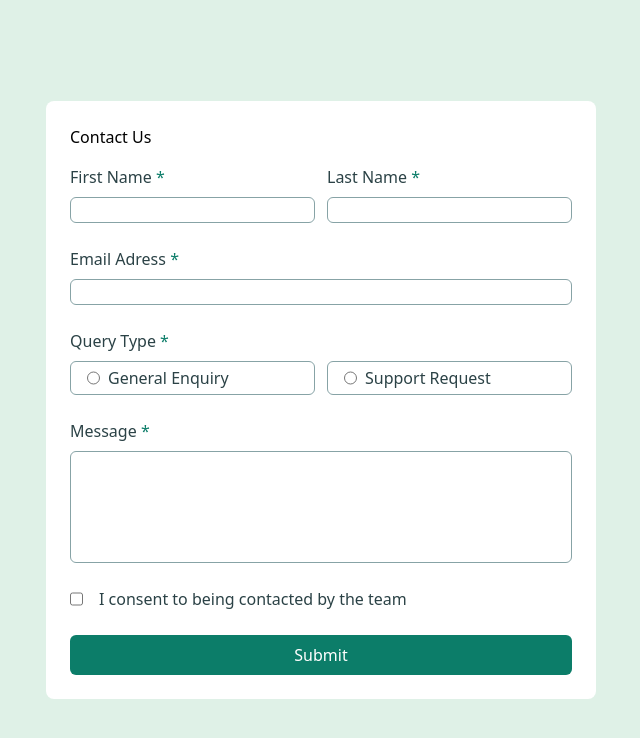
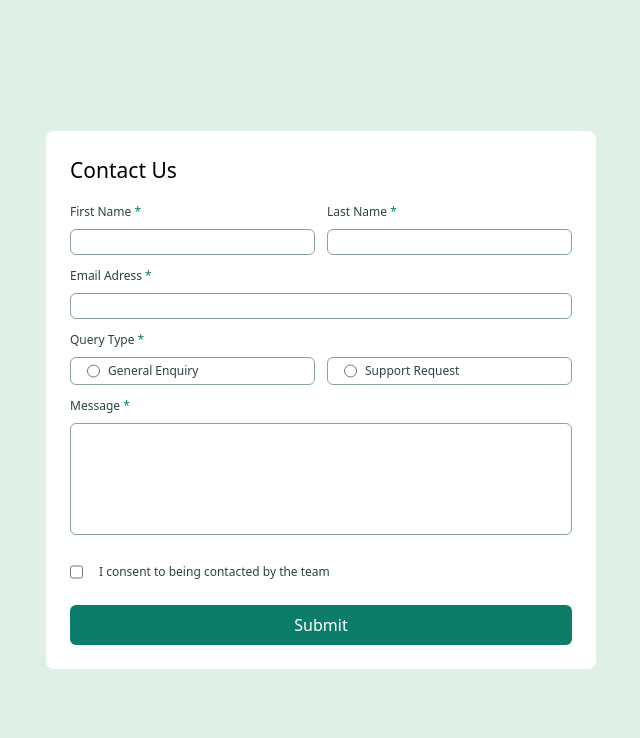
Before and after one commit to code-looney/contact-form, a React (Vite) app: page / in a window 1280 px wide. Shown: the top 738 px of the page, without its empty margins (319-959 px from the left). Built offline with nearby package versions, Linux system fonts and the light colour scheme.

Commit message:
added required fields

```diff
--- a/src/App.jsx
+++ b/src/App.jsx
@@ -6,6 +6,7 @@ const [supportActive, setSupportActive] = useState("");
 const [borderColorGeneral, setBorderColorGeneral] = useState("mdGray");
 const [borderColorSupport, setBorderColorSupport] = useState("mdGray");
 const [enquiry, setEnquiry] = useState(null);
+const [error, setError] = useState(null);
 
 const colors = ["bg-lightGreen", "border-mdGreen", "border-mdGray"];
 
@@ -39,31 +40,35 @@ function handleActiveSupportClick () {
 
 
   return (
-    <section className="bg-lightGreen h-screen w-full grid place-content-center">
+    <section className="bg-lightGreen h-screen grid place-content-center">
       <form className="h-auto w-auto md:w-[550px] bg-white p-6 flex flex-col gap-4 rounded-lg">
-        <h1>Contact Us</h1>
+        <h1 className="text-black text-[18px] md:text-[21px] font-medium">Contact Us</h1>
 
         {/*form */}
-        <div className="flex flex-col justify-center items-center w-full gap-6">
+        <div className="flex flex-col justify-center items-center w-full gap-3">
 
           {/*first name section */}
           <div className="flex flex-col md:flex-row w-full justify-center gap-3">
             <div className="flex flex-col w-full gap-2">
-              <label className="text-darkGray" htmlFor="first-name">First Name <span className="text-mdGreen">*</span></label>
-              <input id="first-name" className=" border-mdGray border focus:border-mdGreen focus:outline-none focus:bg-focuslightGreen rounded-md cursor-pointer" type="text" />
+              <label className="text-darkGray text-[12px]" htmlFor="first-name">First Name <span className="text-mdGreen">*</span></label>
+              <input id="first-name" className=" border-mdGray border focus:border-mdGreen hover:border-mdGreen  focus:outline-none focus:bg-focuslightGreen rounded-md cursor-pointer" type="text" />
+              {/* <span className="text-[10px] text-red-600">This field is required</span> */}
             </div>
 
             {/*last name section */}
             <div className="flex flex-col w-full gap-2">
-              <label className="text-darkGray" htmlFor="last-name">Last Name <span className="text-mdGreen">*</span></label>
-              <input className="border-mdGray border focus:border-mdGreen focus:outline-none focus:bg-focuslightGreen rounded-md cursor-pointer" type="text" />
+              <label className="text-darkGray text-[12px]" htmlFor="last-name">Last Name <span className="text-mdGreen">*</span></label>
+              <input className="border-mdGray border focus:border-mdGreen hover:border-mdGreen  focus:outline-none focus:bg-focuslightGreen rounded-md cursor-pointer" type="text" />
+              {/* <span className="text-[10px] text-red-600">This field is required</span> */}
+
             </div>
           </div>
 
           {/*email */}
           <div className="flex flex-col w-full gap-2">
-              <label className="text-darkGray" htmlFor="email">Email Adress <span className="text-mdGreen">*</span></label>
-              <input className="border-mdGray border focus:border-mdGreen focus:outline-none focus:bg-focuslightGreen rounded-md cursor-pointer" type="email" />
+              <label className="text-darkGray text-[12px]" htmlFor="email">Email Adress <span className="text-mdGreen">*</span></label>
+              <input className="border-mdGray border focus:border-mdGreen hover:border-mdGreen  focus:outline-none focus:bg-focuslightGreen rounded-md cursor-pointer" type="email" />
+              {/* <span className="text-[10px] text-red-600">Please enter a valid email address</span> */}
           </div>
 
 
@@ -72,22 +77,23 @@ function handleActiveSupportClick () {
               <div className="flex w-full gap-3 flex-col md:flex-row">
 
               <div className="flex flex-col w-full gap-2">
-              <label className="text-darkGray" htmlFor="query-type">Query Type <span className="text-mdGreen">* </span></label>
+              <label className="text-darkGray text-[12px]" htmlFor="query-type">Query Type <span className="text-mdGreen">* </span></label>
 
               <div className={`flex w-full gap-3 flex-col md:flex-row`}>
                     <label onClick={handleActiveGeneralClick}
-                    className={`cursor-pointer text-darkGray bg-${generalActive} gap-2 flex flex-row-reverse rounded-md px-4 py-1 justify-end w-full capitalize border border-${borderColorGeneral} cursor-pointer`}
+                    className={`cursor-pointer text-[12px] text-darkGray bg-${generalActive} gap-2 flex flex-row-reverse rounded-md px-4 py-1 justify-end w-full capitalize border border-${borderColorGeneral} cursor-pointer`}
                     htmlFor="general-enquiry">
                       General Enquiry
                       <input className={`cursor-pointer accent-mdGreen`} type="radio" id="general-enquiry" name="query" />
                     </label>
                     <label onClick={handleActiveSupportClick}
-                    className={`cursor-pointer text-darkGray bg-${supportActive} gap-2 flex flex-row-reverse rounded-md px-4 py-1 justify-end w-full capitalize border border-${borderColorSupport} cursor-pointer`}
+                    className={`cursor-pointer text-[12px] text-darkGray bg-${supportActive} gap-2 flex flex-row-reverse rounded-md px-4 py-1 justify-end w-full capitalize border border-${borderColorSupport} cursor-pointer`}
                     htmlFor="support-request">
                       Support Request
                       <input className={`cursor-pointer accent-mdGreen `} type="radio" id="support-request" name="query" />
                     </label>
               </div>
+                    {/* <span className="text-[10px] text-red-600">Please select a query type</span> */}
           </div>
 
                 {/* {enquiry && enquiry.map((item, index) => {
@@ -106,18 +112,22 @@ function handleActiveSupportClick () {
 
           {/*message section */}
           <div className="flex flex-col w-full gap-2">
-              <label className="text-darkGray" htmlFor="message">Message <span className="text-mdGreen">*</span></label>
+              <label className="text-darkGray text-[12px]" htmlFor="message">Message <span className="text-mdGreen">*</span></label>
               <textarea className="border border-mdGray w-full rounded-md resize-none focus:border-mdGreen focus:outline-none focus:bg-focuslightGreen cursor-pointer h-28 flex" type="text"></textarea>
+              {/* <span className="text-[10px] text-red-600">This field is required</span> */}
           </div>
 
           {/* checkbox section */}
-          <div className="flex flex-row-reverse gap-4 justify-end w-full">
-            <label className="text-darkGray"  htmlFor="agreement">I consent to being contacted by the team</label>
-            <input className="border-mdGray accent-mdGreen" type="checkbox" />
+          <div className="flex flex-col gap-2 md:justify-start md:w-full md:mt-4 m-0">
+            <div className="flex flex-row-reverse gap-4 justify-end w-full">
+              <label className="text-darkGray text-[12px]"  htmlFor="agreement">I consent to being contacted by <br className="block md:hidden" /> the team</label>
+              <input className="border-mdGray accent-mdGreen" type="checkbox" />
+            </div>
+              {/* <span className="text-[10px] text-red-600">To submit this form, please consent to being contacted</span> */}
           </div>
 
           {/* submit section */}
-          <div className="w-full">
+          <div className="w-full mt-3">
             <button className="bg-mdGreen hover:bg-darkGreen round w-full py-2 rounded-md text-white">Submit</button>
           </div>
 
```
